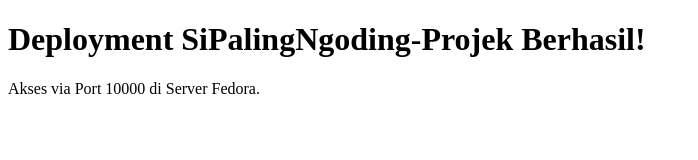
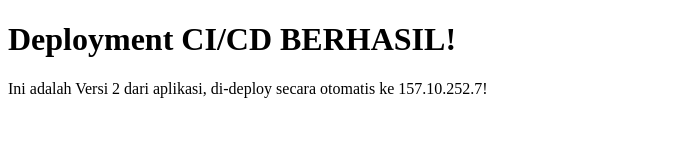
Before and after one commit to Riansyah96/SiPalingNgoding-Projek, a plain HTML site: page html/index.html in a window 1280 px wide. Shown: the whole page, without its empty margins (0-698 px from the left). Drawn offline with Linux system fonts and the light colour scheme.

Commit message:
Update: Menguji otomatisasi, mengubah konten ke Versi 2

```diff
--- a/html/index.html
+++ b/html/index.html
@@ -2,7 +2,7 @@
 <html>
 <head><title>SiPaling Ngoding</title></head>
 <body>
-    <h1>Deployment SiPalingNgoding-Projek Berhasil!</h1>
-    <p>Akses via Port 10000 di Server Fedora.</p>
+    <h1>Deployment CI/CD BERHASIL!</h1>
+    <p>Ini adalah Versi 2 dari aplikasi, di-deploy secara otomatis ke 157.10.252.7!</p>
 </body>
 </html>
```
